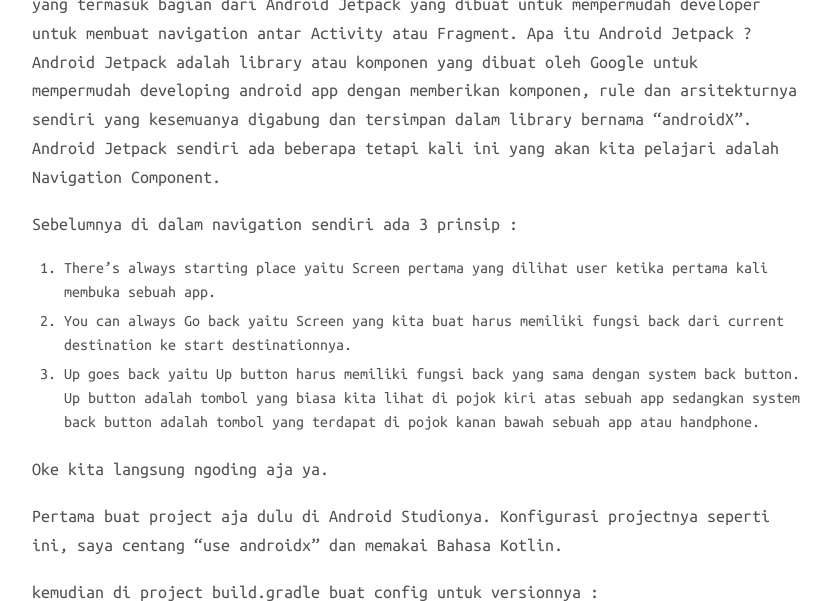
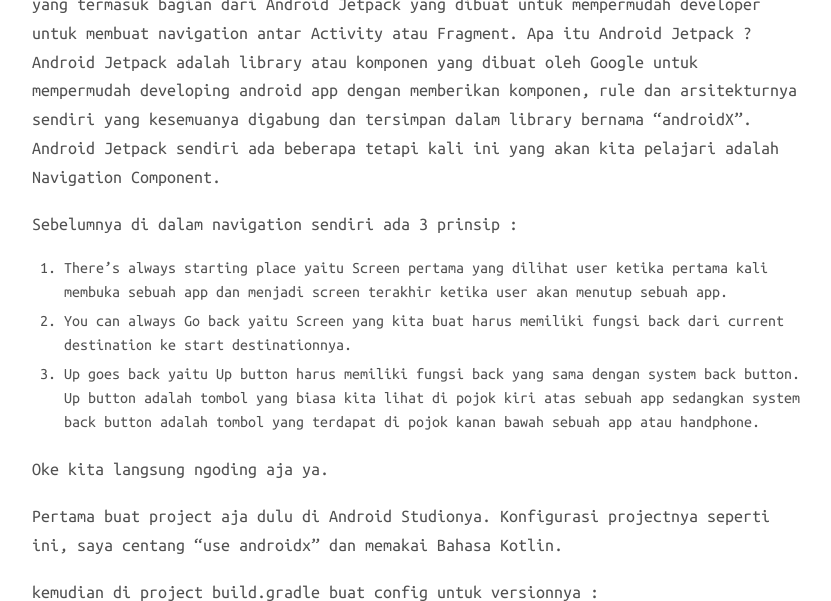
Before and after one commit to kucingselfie/kucingselfie.github.io, a Jekyll site: the page built from _posts/2019-07-07-Belajar-Navigation-Component.markdown, in a window 1280 px wide and 900 px high, scrolled down 483 px, cut to the strip 0-601 px from the top of the window. Shown: the whole strip, without its empty margins (224-1055 px from the left). Built offline with Jekyll 4.4.1, drawn with Linux system fonts in a browser that asks for light colours; nearby versions of some CDN libraries; our own code applies the rules of GitHub Pages for plain Markdown files; comment, search, counter and statistics services are not loaded.

Commit message:
Update 2019-07-07-Belajar-Navigation-Component.markdown

```diff
--- a/_posts/2019-07-07-Belajar-Navigation-Component.markdown
+++ b/_posts/2019-07-07-Belajar-Navigation-Component.markdown
@@ -11,7 +11,7 @@ atau komponen yang dibuat oleh Google untuk mempermudah developing android app d
 Android Jetpack sendiri ada beberapa tetapi kali ini yang akan kita pelajari adalah Navigation Component.
 
 Sebelumnya di dalam navigation sendiri ada 3 prinsip :
-1.	There’s always starting place yaitu Screen pertama yang dilihat user ketika pertama kali membuka sebuah app.
+1.	There’s always starting place yaitu Screen pertama yang dilihat user ketika pertama kali membuka sebuah app dan menjadi screen terakhir ketika user akan menutup sebuah app.
 2.	You can always Go back yaitu Screen yang kita buat harus memiliki fungsi back dari current destination ke start destinationnya.
 3.	Up goes back yaitu Up button harus memiliki fungsi back yang sama dengan system back button. Up button adalah tombol yang biasa kita lihat di pojok kiri atas sebuah app sedangkan system back button adalah tombol yang terdapat di pojok kanan bawah sebuah app atau handphone.
 
```
